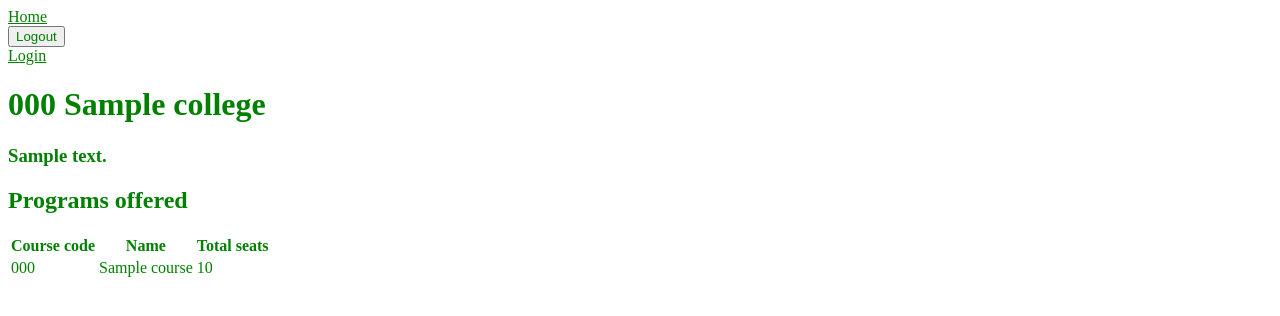
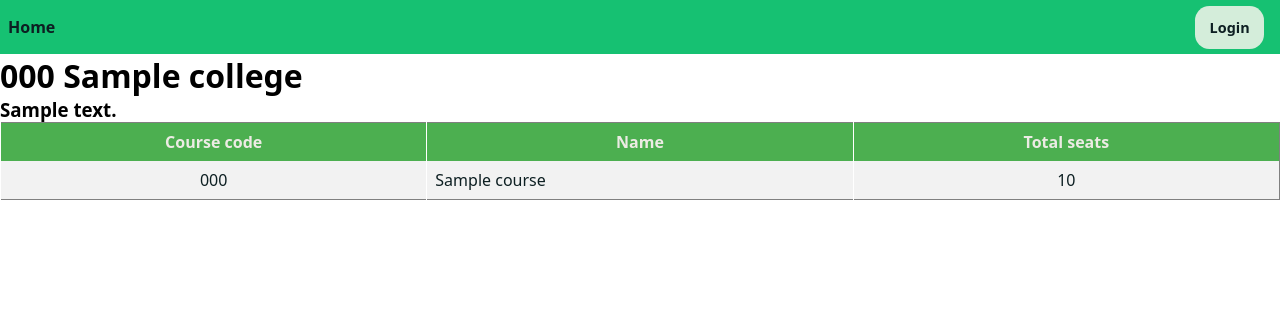
Before and after one commit to ananthvk/student-admission-counselling, a Django app: page /counselling/college/1/ in a window 1280 px wide. Shown: the top 316 px of the page. Run offline with Django 5.2, Linux system fonts and the light colour scheme; tables that the repository leaves empty hold one stand-in row (values such as "Sample post").

Commit message:
Added more styles

```diff
--- a/scm_site/counselling/static/counselling/styles.css
+++ b/scm_site/counselling/static/counselling/styles.css
@@ -1,3 +1,45 @@
-*{
-    color: green;
+.data-table {
+    table-layout: fixed;
+    width: 100%;
+    border-collapse: collapse;
+    border: 1px solid gray;
 }
+
+.data-th,
+.data-td {
+    padding: 0.5em;
+    border-left: 1px solid white;
+}
+
+.data-td-centered {
+    text-align: center;
+    vertical-align: middle;
+}
+
+.data-tr {
+    transition: 0.1s;
+}
+
+.data-tr:nth-child(even) {
+    background-color: #e7e7e7;
+    color: var(--color-black);
+}
+
+.data-tr:nth-child(odd) {
+    background-color: #f2f2f2;
+    color: var(--color-black);
+}
+
+.data-tr:hover {
+    background-color: #d4edda;
+}
+
+.data-header {
+    background-color: #4CAF50;
+    color: var(--color-white);
+    font-weight: 600;
+}
+
+.data-clickable-row a {
+    display: block;
+}
--- a/scm_site/counselling/templates/counselling/college_detail.html
+++ b/scm_site/counselling/templates/counselling/college_detail.html
@@ -5,21 +5,24 @@
 {% block content %}
   <div>
     <h1>{{college.code}} {{ college.name }}</h1>
-    <h3>{{ college.address }}</h2>
-    <h2>Programs offered</h2>
-    <table>
-      <tr>
-        <th>Course code</th>
-        <th>Name</th>
-        <th>Total seats</th>
-      </tr>
-      {% for program in college.program_set.all %}
-        <tr>
-          <td>{{ program.course.code }}</td>
-          <td>{{ program.course.name }}</td>
-          <td>{{ program.total_seats }}</td>
-        </tr>
-      {% endfor %}
+    <h3>{{ college.address }}</h3>
+    <table class="data-table">
+        <thead>
+          <tr class="data-header">
+            <th class="data-th data-td-centered">Course code</th>
+            <th class="data-th data-td-centered">Name</th>
+            <th class="data-th data-td-centered">Total seats</th>
+          </tr>
+        </thead>
+        <tbody>
+          {% for program in college.program_set.all %}
+            <tr class="data-tr">
+              <td class="data-td data-td-centered">{{ program.course.code }}</td>
+              <td class="data-td">{{ program.course.name }}</td>
+              <td class="data-td data-td-centered">{{ program.total_seats }}</td>
+            </tr>
+          {% endfor %}
+        </tbody>
     </table>
   </div>
 {% endblock %}
--- a/scm_site/scm_site/settings.py
+++ b/scm_site/scm_site/settings.py
@@ -142,3 +142,5 @@ STATIC_URL = "static/"
 DEFAULT_AUTO_FIELD = "django.db.models.BigAutoField"
 
 LOGIN_REDIRECT_URL = "counselling:index"
+
+STATICFILES_DIRS = [os.path.join(BASE_DIR, "static")]
--- a/scm_site/scm_site/urls.py
+++ b/scm_site/scm_site/urls.py
@@ -16,10 +16,12 @@ Including another URLconf
 """
 from django.contrib import admin
 from django.urls import path, include
+from django.contrib.auth import views as auth_views
 
 urlpatterns = [
     path('admin/', admin.site.urls),
     path('counselling/', include('counselling.urls')),
+    path('accounts/login/', auth_views.LoginView.as_view(redirect_authenticated_user=True), name='login'),
     path('accounts/', include("django.contrib.auth.urls")),
     path("__reload__/", include("django_browser_reload.urls")),
 ]
--- /dev/null
+++ b/scm_site/static/styles.css
@@ -0,0 +1,78 @@
+:root {
+    --color-black: #0D1F22;
+    --color-white: #ECEBE4;
+    --color-primary: #16C172;
+    --color-primary-2: #09E85E;
+    --color-secondary: #214F4B;
+}
+
+* {
+    font-family: system-ui, -apple-system, BlinkMacSystemFont, 'Segoe UI', Roboto, Oxygen, Ubuntu, Cantarell, 'Open Sans', 'Helvetica Neue', sans-serif;
+    margin: 0;
+    padding: 0;
+    box-sizing: border-box;
+    font-size: 16px;
+}
+
+h1 {
+    font-size: 2em;
+}
+
+h2 {
+    font-size: 1.5em;
+}
+
+h3 {
+    font-size: 1.17em;
+}
+
+h5 {
+    font-size: .83em;
+}
+
+h6 {
+    font-size: .75em;
+}
+
+.container {
+    padding: 0.5em;
+}
+
+.top-navbar {
+    padding: 0.5em;
+    background-color: var(--color-primary);
+    display: flex;
+    flex-direction: row;
+    flex-wrap: wrap;
+    justify-content: space-between;
+    align-items: center;
+}
+
+.primary-btn {
+    padding: 0.8em;
+    background-color: #d4edda;
+    border: none;
+    font-weight: 600;
+    font-size: 0.9em;
+    border-radius: 1em;
+    transition: 0.5s;
+    text-decoration: none;
+    padding-left: 1em;
+    padding-right: 1em;
+    color: var(--color-black);
+}
+
+.primary-btn:hover {
+    filter: brightness(90%);
+}
+
+.nav-link {
+    text-decoration: none;
+    color: var(--color-black);
+    font-weight: 600;
+    transition: 0.2s;
+}
+
+.nav-link:hover {
+    color: black;
+}
--- a/scm_site/templates/base_generic.html
+++ b/scm_site/templates/base_generic.html
@@ -1,3 +1,4 @@
+{% load static %}
 <!DOCTYPE html>
 <html lang="en">
   <head>
@@ -9,21 +10,29 @@
     {% block title %}
       <title>College allotment system</title>
     {% endblock %}
+    <link rel="stylesheet" href="{% static 'styles.css' %}">
     {% block stylesheets %}
     {% endblock %}
   </head>
   <body>
-    <nav>
-        <a href='{% url "counselling:index" %}'>Home</a>
-        <form method="post" action="{% url 'logout' %}">
-            {% csrf_token %}
-            <button type="submit">Logout</button>
-        </form>
-        <a href='{% url "login" %}'>Login</a>
-
-    </nav>
+    {% block navbar %}
+        <nav class="top-navbar">
+            <div>
+                <a href='{% url "counselling:index" %}' class="nav-link">Home</a>
+            </div>
+            <div class="container">
+                {% if request.user.is_authenticated %}
+                    <form method="post" action="{% url 'logout' %}" style="display:inline;">
+                        {% csrf_token %}
+                        <button type="submit" class="primary-btn">Logout</button>
+                    </form>
+                {% else %}
+                    <a href='{% url "login" %}' class="primary-btn">Login</a>
+                {% endif %}
+            </div>
+        </nav>
+    {% endblock %}
     {% block content %}
-
     {% endblock %}
   </body>
 </html>
--- a/scm_site/templates/registration/logged_out.html
+++ b/scm_site/templates/registration/logged_out.html
@@ -1,4 +1,4 @@
 {% extends "base_generic.html" %}
 {% block content %}
-You have logged out. Click <a href="{% url 'login' %}">here</a> to login again.
+You have been logged out. Click <a href="{% url 'login' %}">here</a> to login again.
 {% endblock %}
```
Also changed, not shown: scm_site/counselling/templates/counselling/college_list.html (+12 -12 lines), scm_site/counselling/templates/counselling/course_list.html (+7 -9 lines).
